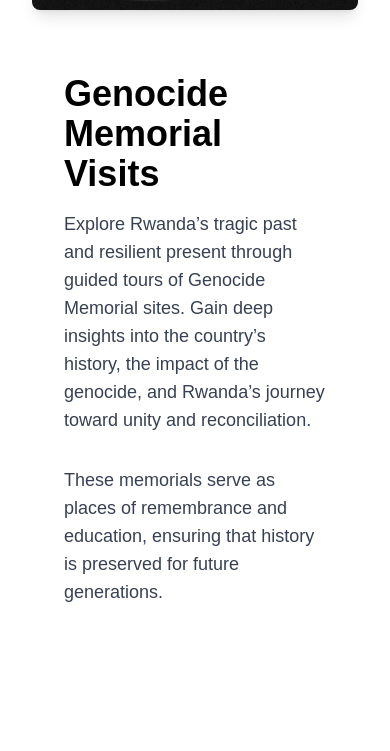
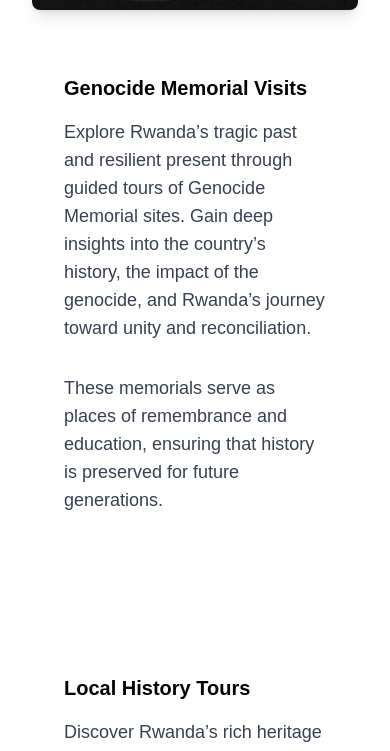
Before and after one commit to Devcent250/MAMA-AFRICA-TOUR, a React (Vite) app: page /packages/historical-sites-tour in a window 390 px wide. Shown: the part 746-1497 px from the top of the page. Built offline with nearby package versions, Linux system fonts and the light colour scheme; a web font is replaced by a local one.

Commit message:
font-size

```diff
--- a/src/Components/AkageraPark.jsx
+++ b/src/Components/AkageraPark.jsx
@@ -51,7 +51,7 @@ const AkageraPark = () => {
             animate={{ opacity: 1 }}
             transition={{ duration: 1, delay: 0.5 }}
           >
-            <h1 className="text-4xl font-bold mb-4">Akagera National Park</h1>
+            <h1 className="lg:text-4xl text-xl  font-bold mb-4">Akagera National Park</h1>
             <p className="text-gray-700 text-lg mb-8">
               Akagera National Park lies in eastern Rwanda, hugging the border with Tanzania. It's characterized by woodland, swamps, low mountains and savannah. The varied terrain shelters wildlife including zebras, giraffes, elephants, lions and hundreds of bird species, such as the rare shoebill stork. In the southern part of the park, vast Lake Ihema is home to hippos and crocodiles.
             </p>
--- a/src/Components/GastronomicExperience.jsx
+++ b/src/Components/GastronomicExperience.jsx
@@ -45,7 +45,7 @@ const GastronomicExperience = () => {
             animate={{ x: 0, opacity: 1 }}
             transition={{ duration: 1 }}
           >
-            <h1 className="text-4xl font-bold mb-4">Community and Eco-Tours</h1>
+            <h1 className="lg:text-4xl text-xl font-bold mb-4">Community and Eco-Tours</h1>
             <p className="text-gray-700 text-lg mb-8">
               Experience the rich and diverse flavors of Rwandan cuisine, featuring a blend of traditional ingredients
               and modern culinary techniques. From the famous brochettes to fresh organic produce, every dish tells a story.
@@ -61,7 +61,7 @@ const GastronomicExperience = () => {
             animate={{ y: 0, opacity: 1 }}
             transition={{ duration: 1 }}
           >
-            <h2 className="text-3xl font-bold mb-4">Farm-to-Table Freshness</h2>
+            <h2 className="lg:text-4xl text-xl font-bold mb-4">Farm-to-Table Freshness</h2>
             <p className="text-gray-700 text-lg mb-8">
               Our gastronomic experience highlights farm-to-table meals, featuring locally sourced ingredients
               prepared by skilled chefs. Enjoy freshly harvested vegetables, organic meats, and exotic spices
--- a/src/Components/GiudedBirding.jsx
+++ b/src/Components/GiudedBirding.jsx
@@ -46,7 +46,7 @@ const GuidedBirds = () => {
             animate={{ x: 0, opacity: 1 }}
             transition={{ duration: 1 }}
           >
-            <h1 className="text-4xl font-bold mb-4">Guided Bird Watching Tour</h1>
+            <h1 className="lg:text-4xl text-xl font-bold mb-4">Guided Bird Watching Tour</h1>
             <p className="text-gray-700 text-lg mb-8">
               Discover the beauty of birds in their natural habitat with our expert-guided bird watching tour. Explore diverse ecosystems and witness rare and stunning species of birds from the comfort of our guided tour. Whether you're an experienced birdwatcher or a beginner, this tour offers something for everyone.
             </p>
--- a/src/Components/HistoricalSites.jsx
+++ b/src/Components/HistoricalSites.jsx
@@ -48,7 +48,7 @@ const HistoricalSites = () => {
             animate={{ x: 0, opacity: 1 }}
             transition={{ duration: 1 }}
           >
-            <h2 className="text-4xl font-bold mb-4">Genocide Memorial Visits</h2>
+            <h2 className="lg:text-4xl text-xl font-bold mb-4">Genocide Memorial Visits</h2>
             <p className="text-gray-700 text-lg mb-8">
               Explore Rwanda’s tragic past and resilient present through guided tours of Genocide Memorial sites.
               Gain deep insights into the country’s history, the impact of the genocide, and Rwanda’s journey toward unity and reconciliation.
@@ -70,7 +70,7 @@ const HistoricalSites = () => {
             animate={{ y: 0, opacity: 1 }}
             transition={{ duration: 1 }}
           >
-            <h2 className="text-4xl font-bold mb-4">Local History Tours</h2>
+            <h2 className="lg:text-4xl text-xl font-bold mb-4">Local History Tours</h2>
             <p className="text-gray-700 text-lg mb-8">
               Discover Rwanda’s rich heritage by visiting historical sites and engaging in storytelling sessions with local guides.
               Learn about the traditions, culture, and significant events that shaped Rwanda’s past and present.
--- a/src/Components/MountainGorilla.jsx
+++ b/src/Components/MountainGorilla.jsx
@@ -57,7 +57,7 @@ const MountainGorilla = () => {
           </motion.div>
 
           <motion.div className="p-8" variants={slideUp}>
-            <h1 className="text-4xl font-bold mb-4">Mountain Gorilla Trekking</h1>
+            <h1 className="lg:text-4xl text-xl font-bold mb-4">Mountain Gorilla Trekking</h1>
             <p className="text-gray-700 text-lg mb-8">
               Mountain gorilla trekking is one of the most thrilling wildlife experiences, offering a chance to observe these majestic primates in their natural habitat.
               Found in the dense forests of Rwanda, Uganda, and the Democratic Republic of Congo, mountain gorillas live in family groups and display fascinating behaviors.
--- a/src/Components/NyungweForest.jsx
+++ b/src/Components/NyungweForest.jsx
@@ -40,7 +40,7 @@ const NyungweForest = () => {
 
           <div className="p-8">
             <motion.h1
-              className="text-4xl font-bold mb-4"
+              className="lg:text-4xl text-xl font-bold mb-4"
               initial={{ x: -200 }}
               animate={{ x: 0 }}
               transition={{ duration: 1 }}
```
